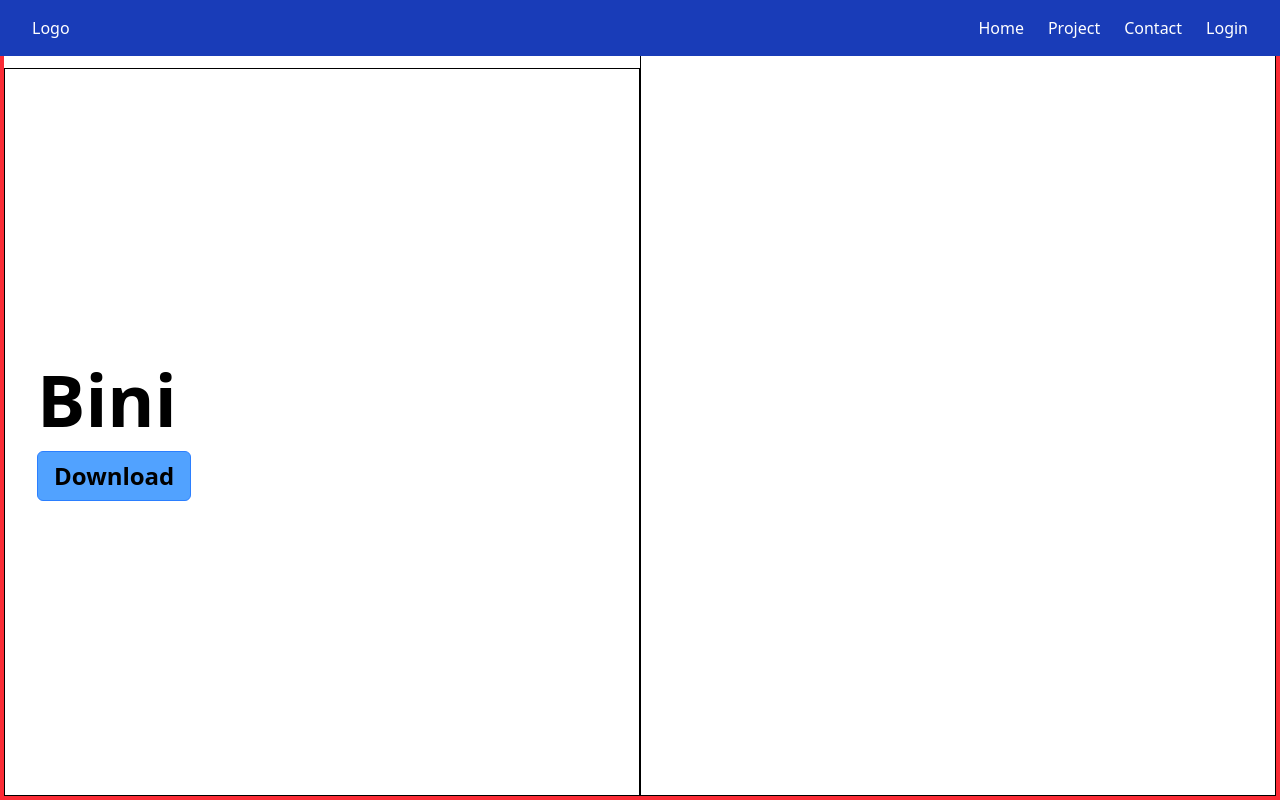
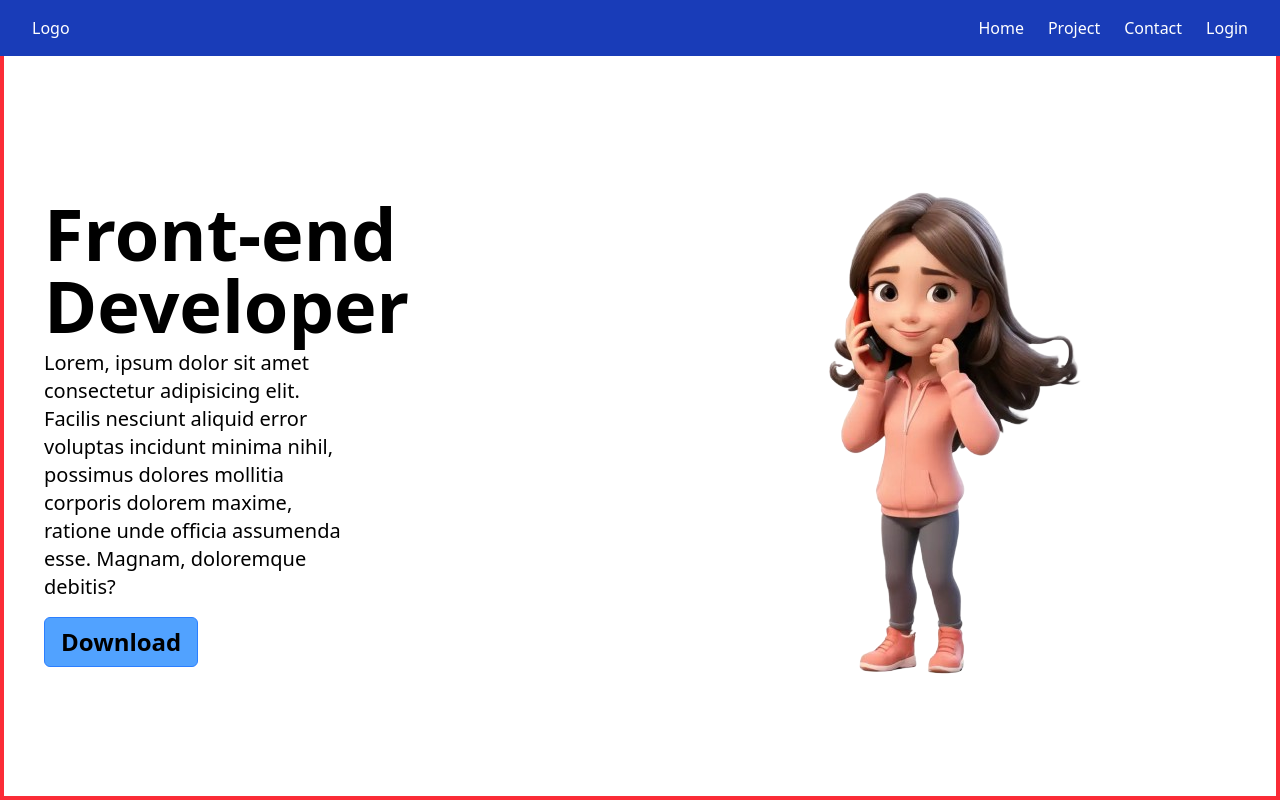
Before and after one commit to mondalujjwayini2001-cmyk/portfolio, a plain HTML site: page index.html in a window 1280 px wide. Drawn offline with nearby package versions, Linux system fonts and the light colour scheme.

Commit message:
Complete hero section

```diff
--- a/index.html
+++ b/index.html
@@ -24,16 +24,20 @@
     </div>
 
     <div class="border-[4px] border-red-500 h-screen text-black flex justify-between">
-        <div class="child border mt-16
-        w-1/2  flex flex-col justify-center items-start pl-8">
-            <h2 class="text-7xl font-bold ">Bini</h2>
+        <div class="child  mt-16
+        w-1/2  flex flex-col justify-center items-start pl-10">
+            <h2 class="text-7xl mb-2 font-bold ">Front-end Developer</h2>
 
-            <button
-                class="font-bold text-2xl border border-blue-500 rounded-md px-4 py-2 bg-blue-400 mt-4">Download</button>
+            <p class="text-xl w-1/2">Lorem, ipsum dolor sit amet consectetur adipisicing elit. Facilis nesciunt aliquid error voluptas
+                incidunt minima nihil, possimus dolores mollitia corporis dolorem maxime, ratione unde officia assumenda
+                esse. Magnam, doloremque debitis?</p>
 
+            <button class="font-bold text-2xl border border-blue-500 rounded-md px-4 py-2 bg-blue-400 mt-4 hover:text-white hover:bg-blue-700 cursor-pointer duration-200 hover:rounded-full">
+                Download</button>
         </div>
-        <div class="border w-1/2">df</div>
-    </div>
+        <div class=" w-1/2 mt-16 flex justify-center items-center">
+            <img src="profile.png" alt="profile pic " class="">
+        </div>
 </body>
 
 </html>
```
Also changed, not shown: profile.png (added).
